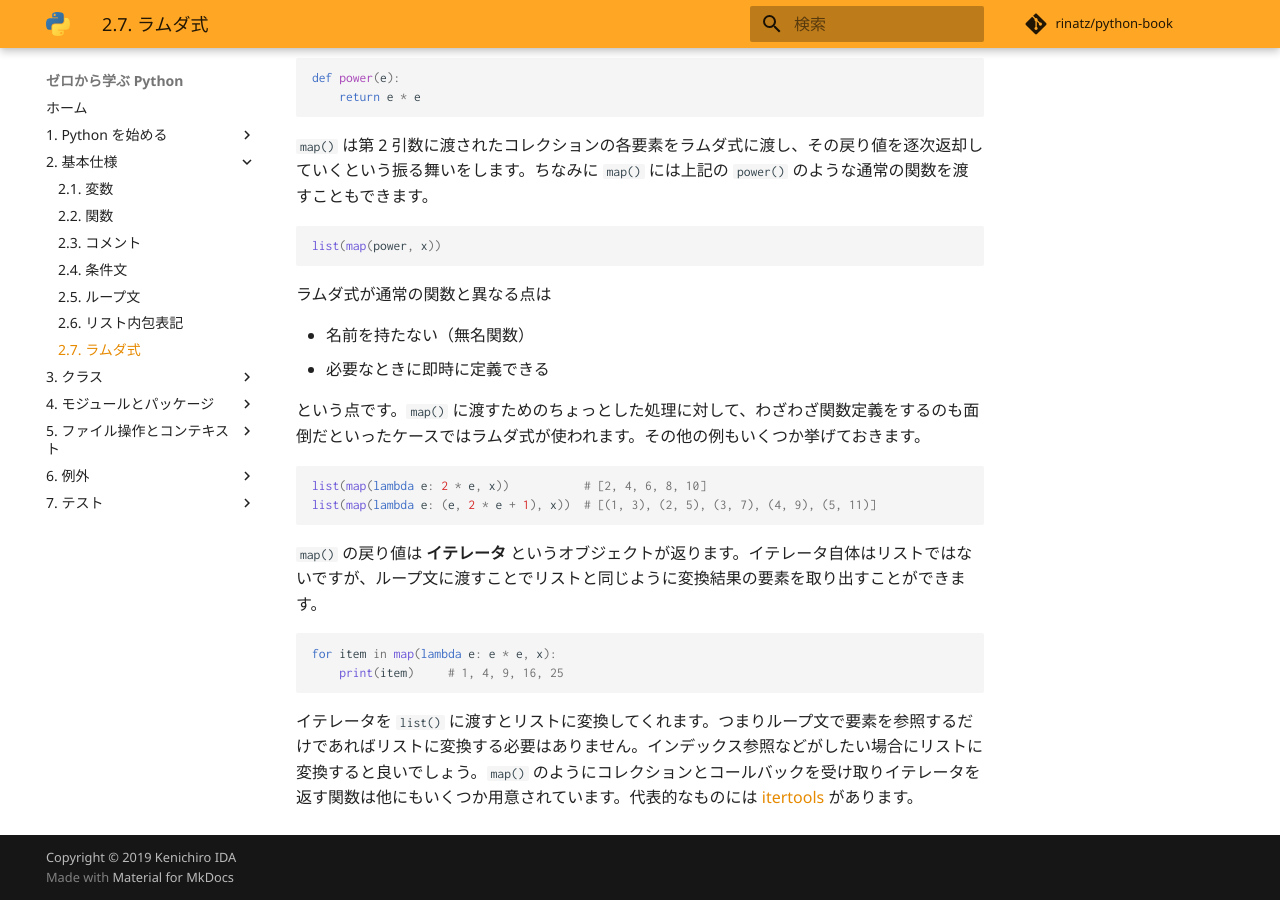
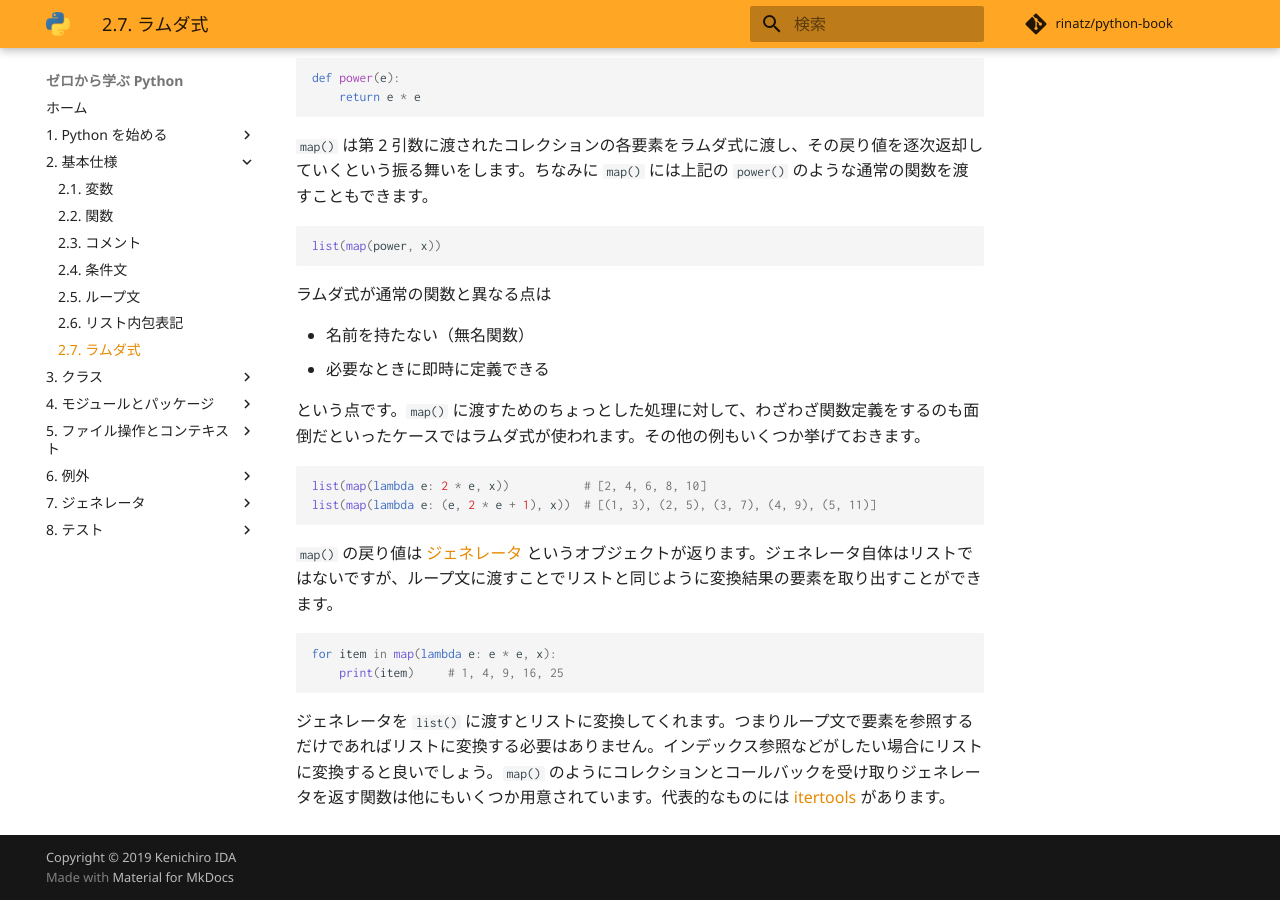
Before and after one commit to rinatz/python-book, an MkDocs documentation site: the page built from docs/ch02-07-lambdas.md, in a window 1280 px wide and 900 px high, scrolled down 692 px. Built offline with MkDocs 1.6.1 and Material for MkDocs 9.7.7, drawn with Linux system fonts in a browser that asks for light colours; comment, search, counter and statistics services are not loaded.

Commit message:
Add description for generators

````diff
--- a/docs/ch02-07-lambdas.md
+++ b/docs/ch02-07-lambdas.md
@@ -46,13 +46,13 @@
 list(map(lambda e: (e, 2 * e + 1), x))  # [(1, 3), (2, 5), (3, 7), (4, 9), (5, 11)]
 ```
 
-`map()` の戻り値は **イテレータ** というオブジェクトが返ります。イテレータ自体はリストではないですが、ループ文に渡すことでリストと同じように変換結果の要素を取り出すことができます。
+`map()` の戻り値は [ジェネレータ](./ch07-01-generators.md) というオブジェクトが返ります。ジェネレータ自体はリストではないですが、ループ文に渡すことでリストと同じように変換結果の要素を取り出すことができます。
 
 ```python
 for item in map(lambda e: e * e, x):
     print(item)     # 1, 4, 9, 16, 25
 ```
 
-イテレータを `list()` に渡すとリストに変換してくれます。つまりループ文で要素を参照するだけであればリストに変換する必要はありません。インデックス参照などがしたい場合にリストに変換すると良いでしょう。`map()` のようにコレクションとコールバックを受け取りイテレータを返す関数は他にもいくつか用意されています。代表的なものには [itertools] があります。
+ジェネレータを `list()` に渡すとリストに変換してくれます。つまりループ文で要素を参照するだけであればリストに変換する必要はありません。インデックス参照などがしたい場合にリストに変換すると良いでしょう。`map()` のようにコレクションとコールバックを受け取りジェネレータを返す関数は他にもいくつか用意されています。代表的なものには [itertools] があります。
 
 [itertools]: https://docs.python.org/ja/3/library/itertools.html
--- a/mkdocs.yml
+++ b/mkdocs.yml
@@ -68,6 +68,8 @@
     - 5.2. コンテキスト: ch05-02-contexts.md
   - 6. 例外:
     - 6.1. 例外: ch06-01-exceptions.md
-  - 7. テスト:
-    - 7.1. doctest: ch07-01-doctest.md
-    - 7.2. pytest: ch07-02-pytest.md
+  - 7. ジェネレータ:
+    - 7.1. ジェネレータ: ch07-01-generators.md
+  - 8. テスト:
+    - 8.1. doctest: ch08-01-doctest.md
+    - 8.2. pytest: ch08-02-pytest.md
````
Also changed, not shown: docs/ch07-01-generators.md (added, +147 -0 lines), docs/ch08-01-doctest.md (renamed from docs/ch07-01-doctest.md), docs/ch08-02-pytest.md (renamed from docs/ch07-02-pytest.md).
